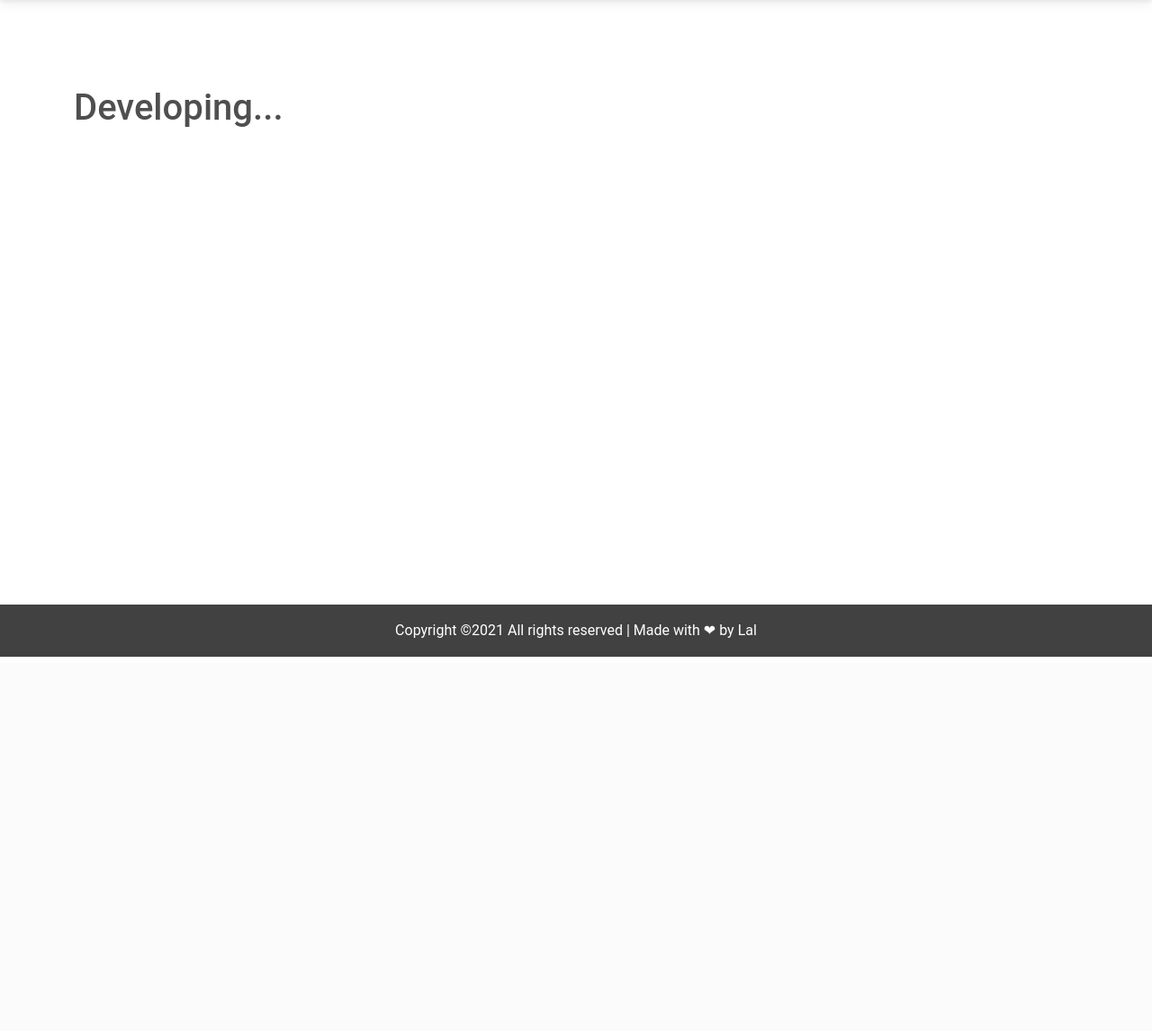
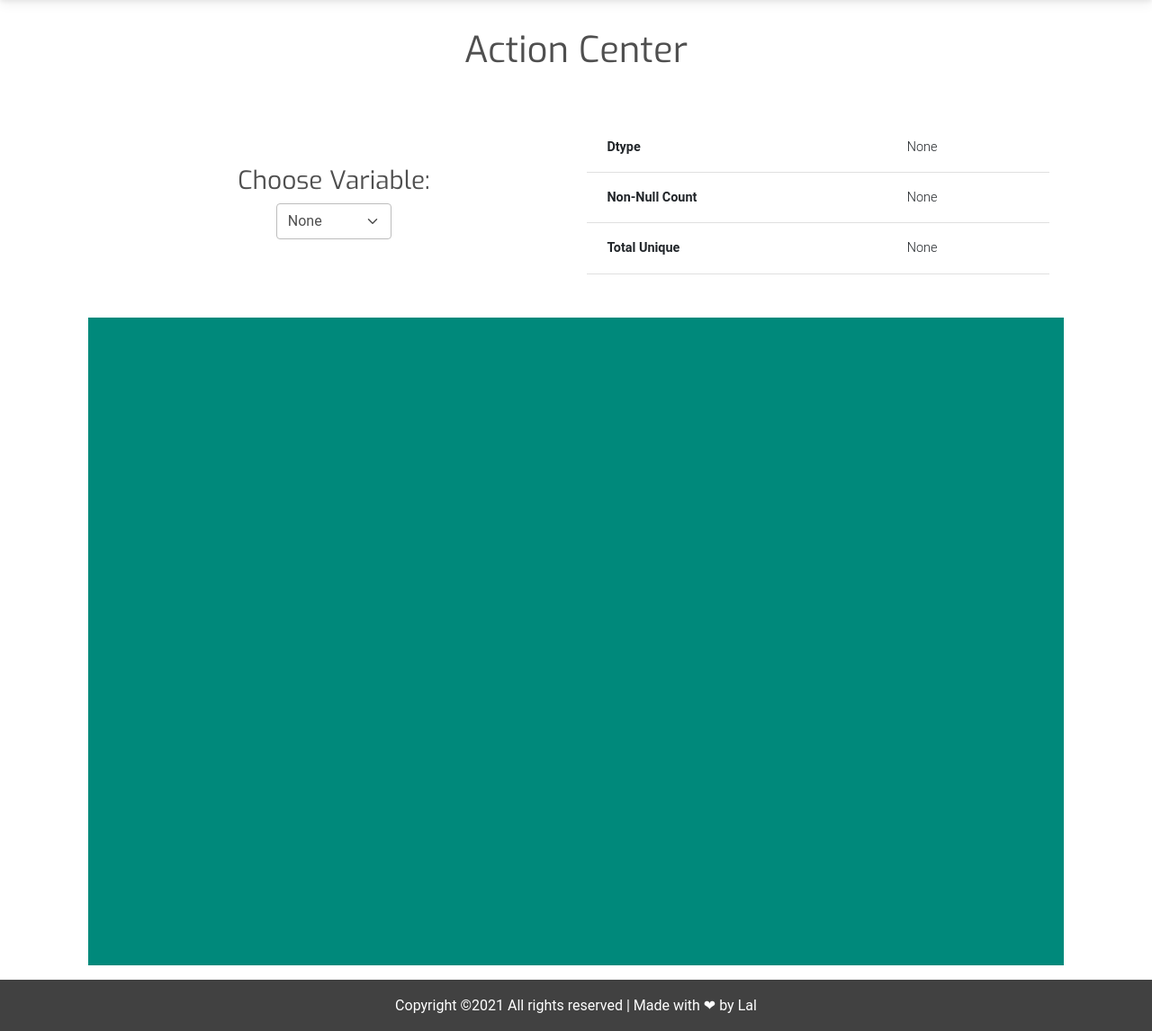
Before and after one commit to lkarjun/fastpreprocess, a FastAPI app: page /advance in a window 1280 px wide. Shown: the part 63-1209 px from the top of the page at 90% size. Before the commit the page ends 793 px from the top, so only its background shows below. Run offline with FastAPI, Linux system fonts and the light colour scheme; some libraries are stand-ins or nearby versions; some web fonts are replaced.

Commit message:
Updates: Adavance preprocess

```diff
--- a/fastpreprocess/fastwork.py
+++ b/fastpreprocess/fastwork.py
@@ -43,7 +43,15 @@ async def home(requset: Request):
 #----------------------------------------------------------------------------------------------
 @app.get('/advance')
 def FullAction(request: Request):
-    return templates.TemplateResponse('action_center.html', context={'request':request})
+    try:
+        return templates.TemplateResponse('action_center.html',
+                            context={'request':request, 'sample': fastprocess.sample(new=True)})
+    except Exception as e:
+        return templates.TemplateResponse('error_file.html', context={'request': request, 'error': str(e)})
+
+@app.get('/info')
+async def info(column):
+    return fastprocess.get_info(column)
 
 @app.get('/action')
 def tester(column, action):
--- a/fastpreprocess/static/main.js
+++ b/fastpreprocess/static/main.js
@@ -92,3 +92,40 @@ function get_dummy(value, id){
     }
   })
 }
+
+
+
+
+// Advance section scripts.....
+
+function var_change() {
+  $('#select_var').css("display", "none");
+  value = $('#select_var').val();
+
+  $('#var_name').html(value);
+  $('#select_var').css("display", "block");
+
+  if(value != 'None'){
+      $.ajax({
+      type: 'get',
+      async: true,
+      url: '/info',
+      data: {'column': value},
+      contentType: "application/json",
+      success: function(data){
+          console.log(data);
+          $('#dtype').html(data.dtype);
+          $('#count').html(data.count);
+          $('#unique').html(data.unique);
+      },
+      error: function(data){
+          alert(data);
+     }
+  });
+}
+else{
+      $('#dtype').html('None');
+      $('#count').html('None');
+      $('#unique').html('None');
+}
+}
--- a/fastpreprocess/template/action_center.html
+++ b/fastpreprocess/template/action_center.html
@@ -2,9 +2,66 @@
 {% block content %}
 
 <div class="container">
-    <section style="height: 78vh;" class="pt-5 mt-5">
-        <p class="h1">Developing...</p>
-    </section>
+
+<div class="jumbotron text-center p-3 m-3">
+    <p class="h1" style="font-family: 'Exo', sans-serif;">Action Center</p>
+</div>
+
+<div class="p-3 m-3">
+    <div class="row">
+        <div class="col-md-6 col-sm-12 mt-md-5 mt-sm-0">
+            <p class="h3 d-flex justify-content-center" style="font-family: 'Exo', sans-serif;">Choose Variable: </p>
+             <div class="d-flex justify-content-center">
+                <select class="select  form-select w-25" id='select_var' onchange="var_change()">
+                    <option value="None">None</option>
+                    {% for n in sample.columns %}
+                    <option value="{{n}}" id="{{n}}" class="">{{n}}</option>
+                    {% endfor %}
+                </select>
+            </div>
+        </div>
+
+        <div class="col-md-6">
+            <table class="table">
+
+                <tr>
+                    <th class="font-weight-bold">Dtype</th><td id='dtype'>None</td>
+                </tr>
+
+                <tr>
+                    <th class="font-weight-bold">Non-Null Count</th><td id='count'>None</td>
+                </tr>
+
+                <tr>
+                    <th class="font-weight-bold">Total Unique</th><td id='unique'>None</td>
+                </tr>
+
+            </table>
+        </div>
+    </div>
+
+</div>
+
+
+
+<section class="p-3 m-3" style="background-color: #00897B; height: 90vh;">
+    <div class="container">
+        <p class="h3 text-light text-center pt-3" style="font-family: 'Exo', sans-serif;" id='var_name'></p>
+        <div class="row">
+
+            <div class="col-md-6">
+
+
+            </div>
+
+            <div class="col-md-6">
+
+            </div>
+
+        </div>
+    </div>
+</section>
+
 </div>
 
 {% endblock %}
```
